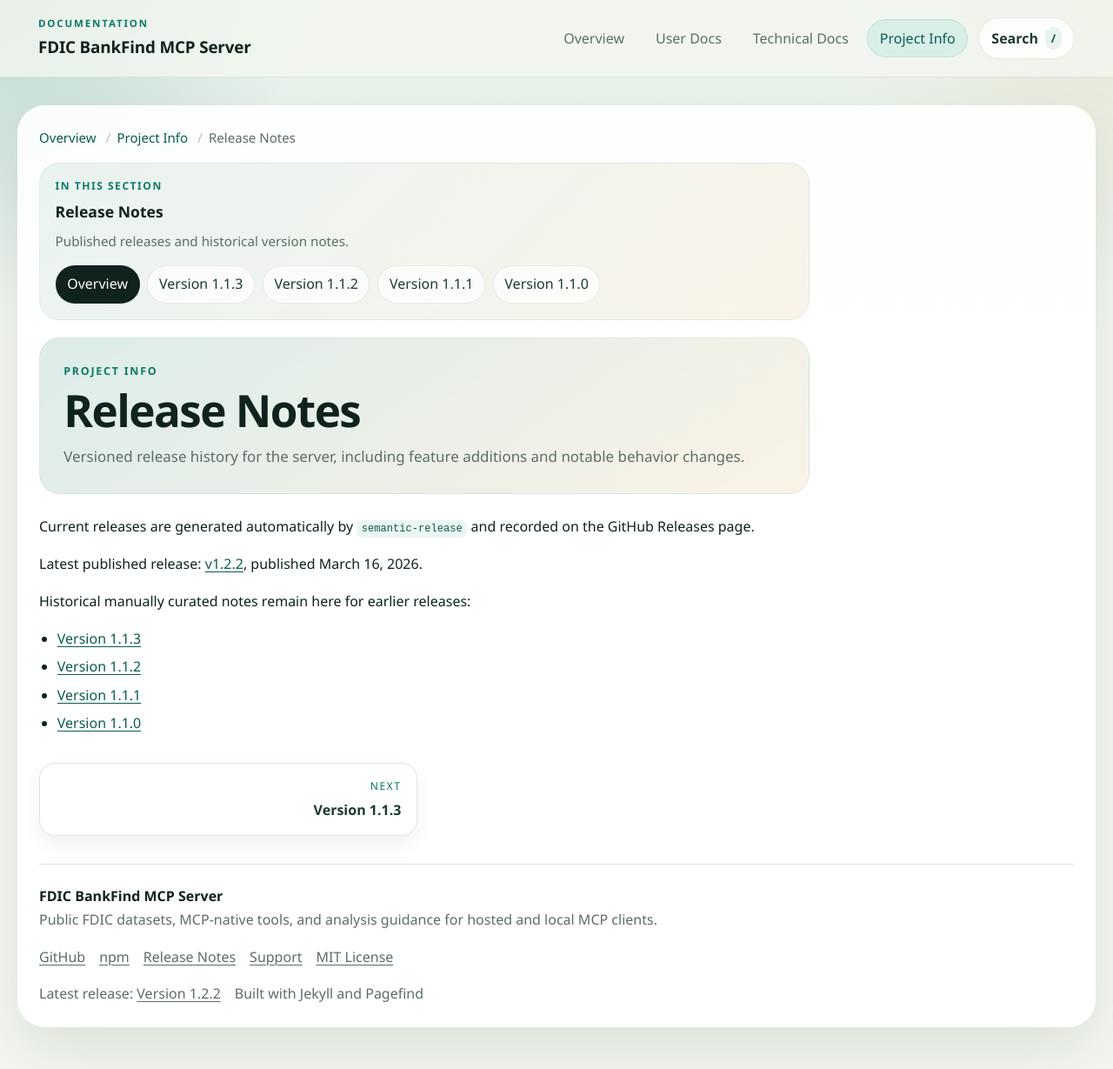
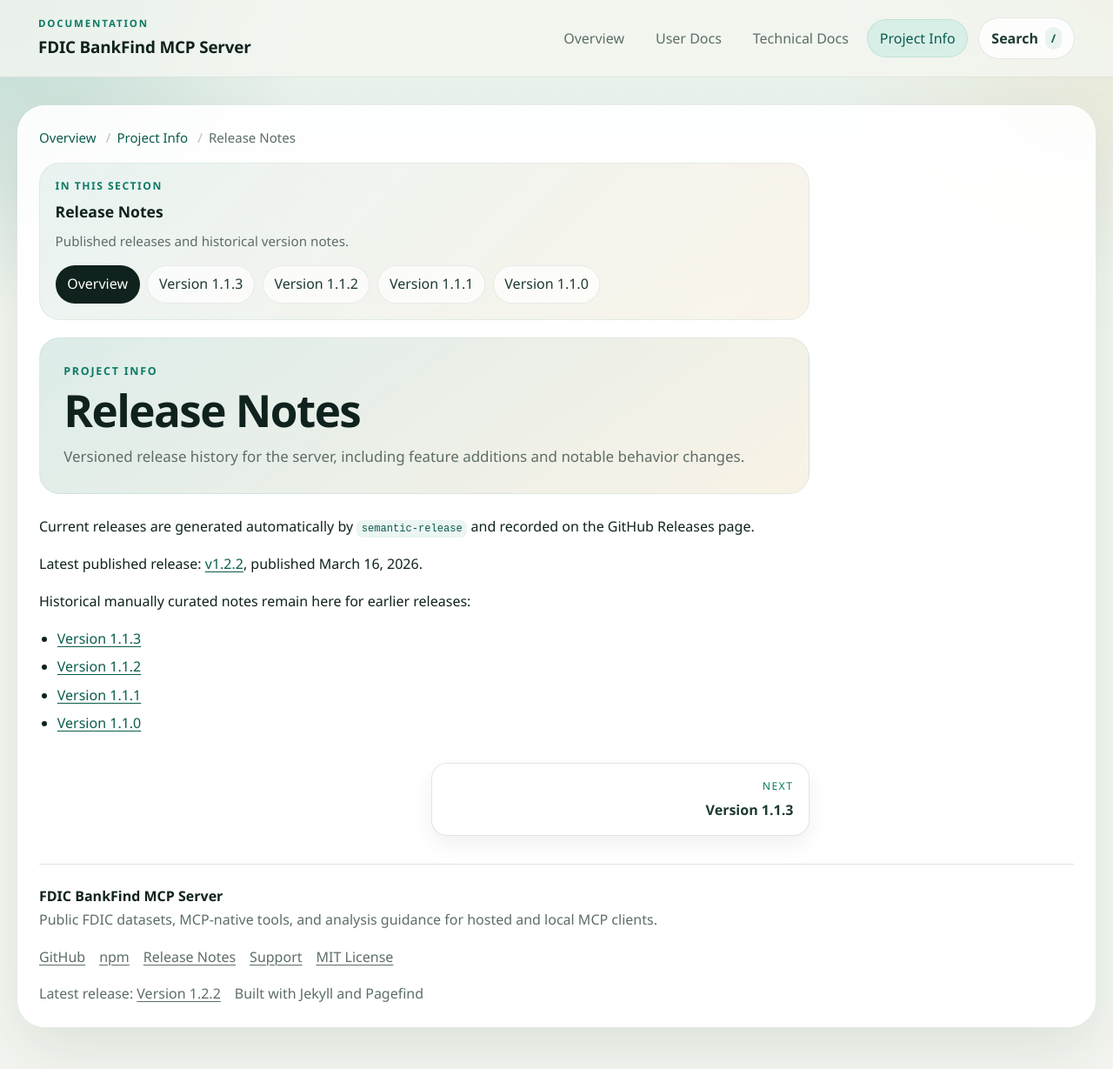
Before and after one commit to jflamb/fdic-mcp-server, a Jekyll site: the page built from docs/release-notes/index.md, in a window 1280 px wide and 1229 px high. Shown: the whole window at 87% size. Built offline with Jekyll 4.4.1, drawn with Linux system fonts in a browser that asks for light colours.

Commit message:
fix: align lone docs next link to the right

```diff
--- a/docs/assets/css/docs.css
+++ b/docs/assets/css/docs.css
@@ -789,6 +789,10 @@ img {
   text-align: right;
 }
 
+.prev-next > .prev-next__link--next:only-child {
+  grid-column: 2;
+}
+
 .prev-next__direction {
   font-size: 0.76rem;
   text-transform: uppercase;
```
